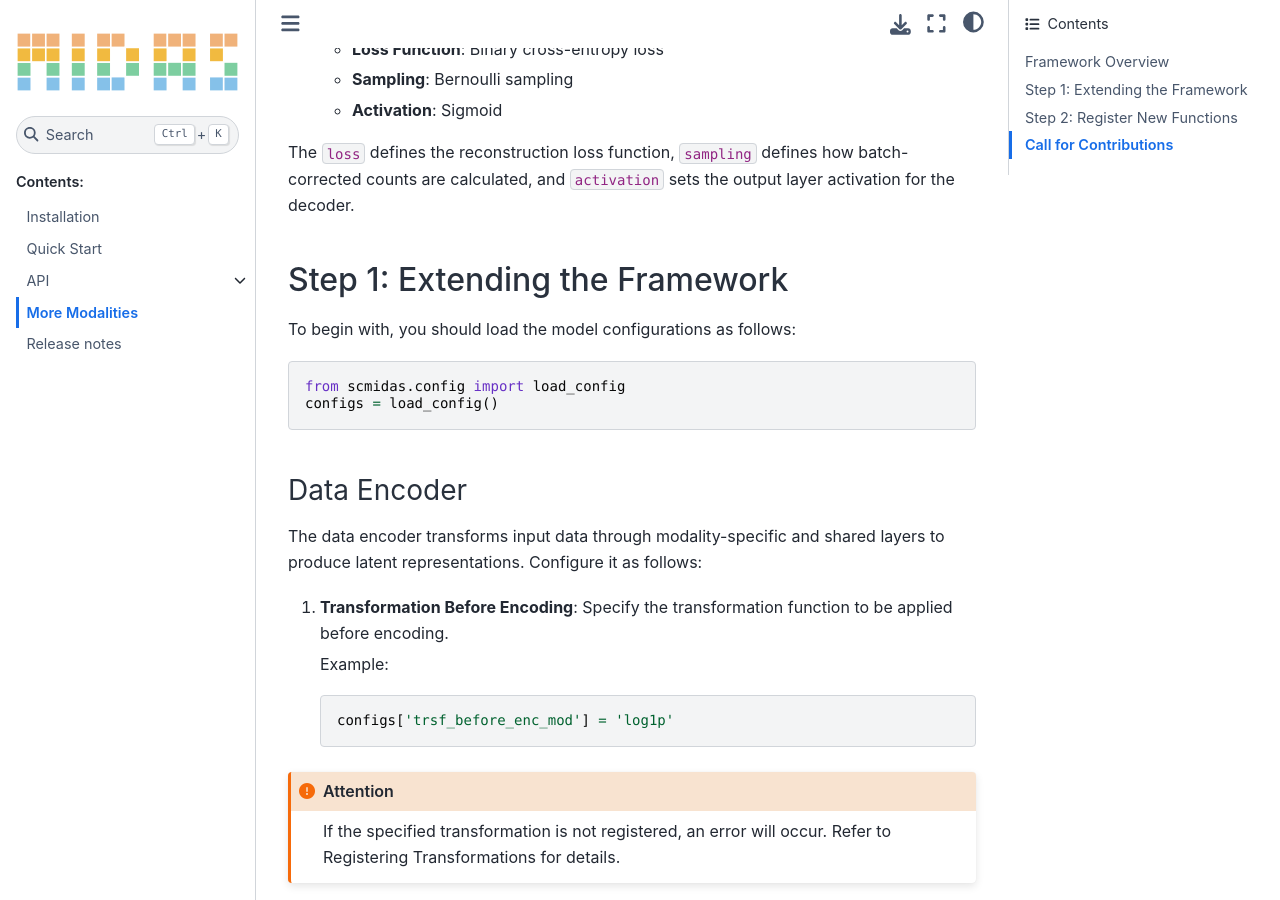
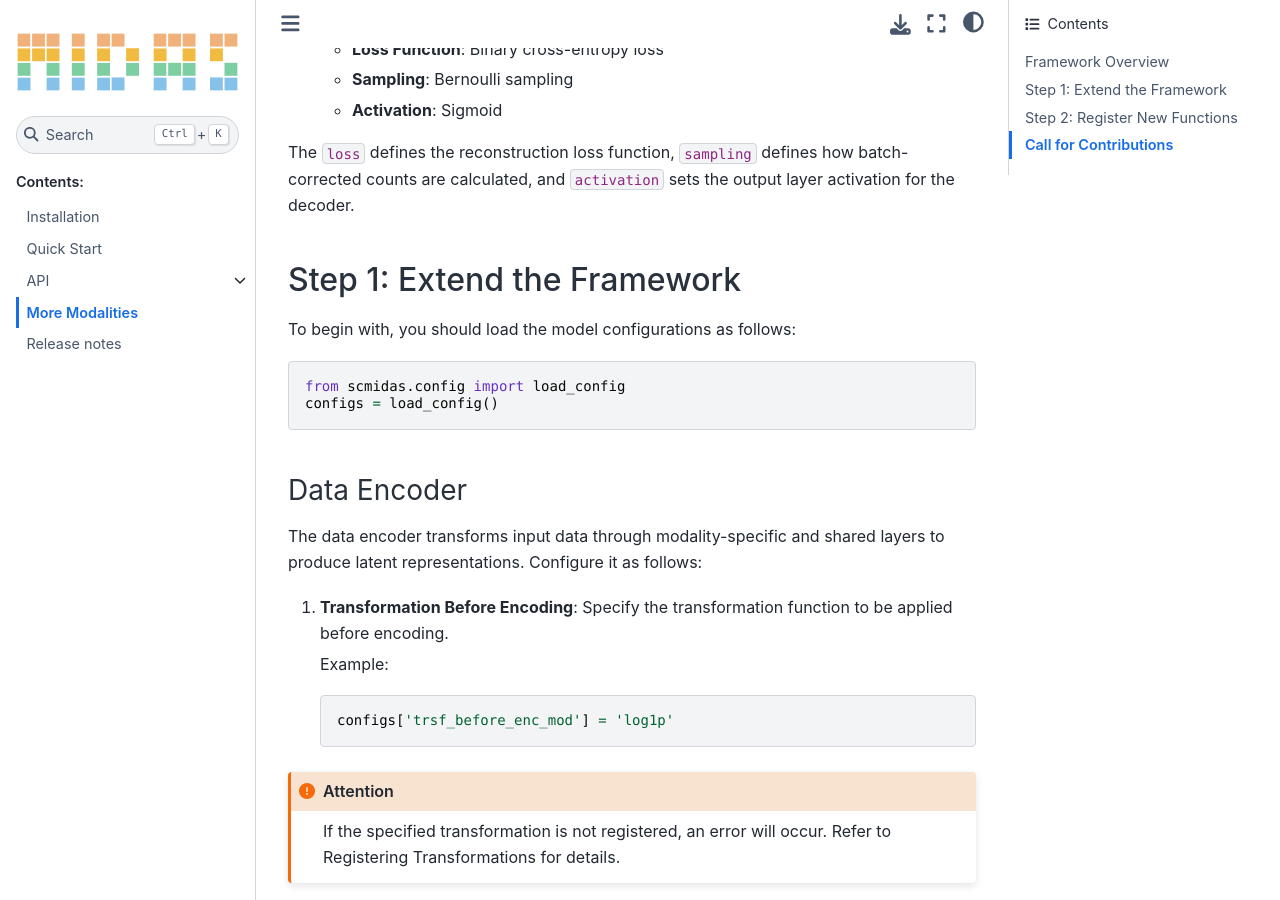
Before and after one commit to JiahaoChow/midas_pl, a Sphinx documentation site: the page built from docs/source/extend.rst, in a window 1280 px wide and 900 px high, scrolled down 1543 px. Built offline with Sphinx 7.4.7 and the Sphinx Book theme 1.1.4, drawn with Linux system fonts in a browser that asks for light colours; pages that are not in the unit, such as notebooks, are missing from menus; some of the changed text lies outside the part shown.

Commit message:
change extending to extend

```diff
--- a/docs/source/extend.rst
+++ b/docs/source/extend.rst
@@ -68,7 +68,7 @@ Distribution Functions
 The ``loss`` defines the reconstruction loss function, ``sampling`` defines how batch-corrected counts are calculated, and ``activation`` sets the output layer activation for the decoder.
 
 
-Step 1: Extending the Framework
+Step 1: Extend the Framework
 ~~~~~~~~~~~~~~~~~~~~~~~~~~~~~~~~~~~~~~~~~~~~~~~~~~
 
 To begin with, you should load the model configurations as follows:
```
Also changed, not shown: other parts of docs/source/extend.rst (+1 -1 lines).
